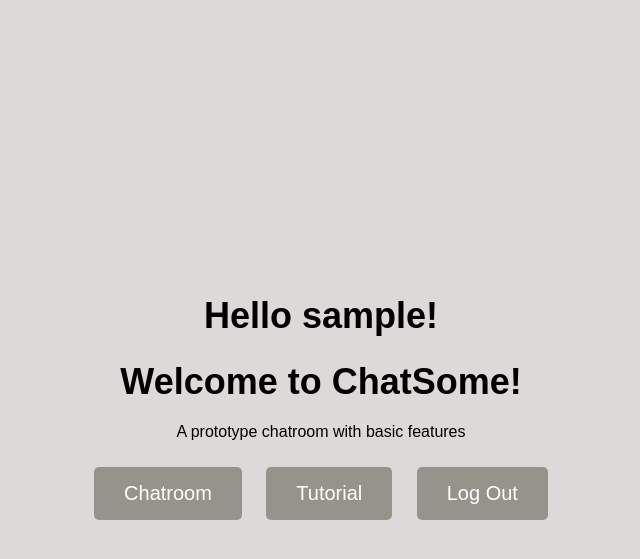
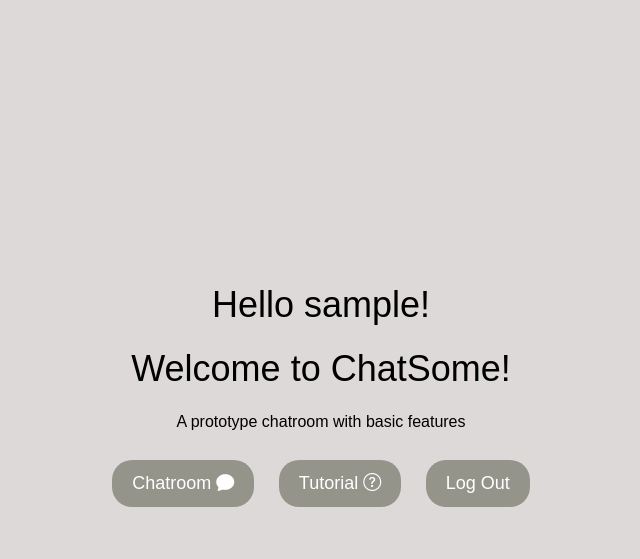
Before and after one commit to CelynChew/CITS3403, a Flask app: a page that uses app/templates/intro.html in a window 1280 px wide. Shown: the top 559 px of the page, without its empty margins (319-959 px from the left). Run offline with Flask 3, Linux system fonts and the light colour scheme.

Commit message:
add icons into intro and chatroom

```diff
--- a/app/static/css/intro.css
+++ b/app/static/css/intro.css
@@ -20,13 +20,13 @@ h1 {
 }
 
 .btn {
-    padding: 15px 30px;
-    font-size: 20px;
+    padding: 10px 20px;
+    font-size: 18px;
     margin: 10px;
     background-color: rgb(149, 148, 138);
     color: white;
     border: none;
-    border-radius: 5px;
+    border-radius: 20px;
     cursor: pointer;
     transition: background-color 0.3s;
 }
--- a/app/templates/chatroom.html
+++ b/app/templates/chatroom.html
@@ -3,6 +3,8 @@
     <title>Chatroom</title>
     <!-- Bootstrap -->
     <link rel="stylesheet" href="https://cdn.jsdelivr.net/npm/bootstrap@5.3.3/dist/css/bootstrap.min.css">
+    <!-- Bootstrap Icons -->
+    <link href="https://cdn.jsdelivr.net/npm/bootstrap-icons@1.8.0/font/bootstrap-icons.css" rel="stylesheet">
     <!-- chatroom.css -->
     <link rel="stylesheet" href="../static/css/chatroom.css">
 </head>
--- a/app/templates/intro.html
+++ b/app/templates/intro.html
@@ -1,6 +1,10 @@
 <!DOCTYPE html>
 <head>
     <title>ChatSome - Introduction</title>
+    <!-- Bootstrap -->
+    <link rel="stylesheet" href="https://cdn.jsdelivr.net/npm/bootstrap@5.3.3/dist/css/bootstrap.min.css">
+    <!-- Bootstrap Icons -->
+    <link href="https://cdn.jsdelivr.net/npm/bootstrap-icons@1.8.0/font/bootstrap-icons.css" rel="stylesheet">
     <link rel="stylesheet" href="../static/css/intro.css">
 </head>
 <body>
@@ -9,8 +13,14 @@
         <h1>Welcome to ChatSome!</h1>
         <p>A prototype chatroom with basic features</p>
         <!--Buttons that direct the users to different pages-->
-        <button class="btn" onclick="goToChatroom()">Chatroom</button>
-        <button class="btn" onclick="showTutorial()">Tutorial</button>
+        <button class="btn btn-primary" onclick="goToChatroom()">Chatroom
+            <!-- Chat icon -->
+            <i class="bi bi-chat-fill"></i>
+        </button>
+        <button class="btn" onclick="showTutorial()">Tutorial
+            <!-- Question circle icon -->
+            <i class="bi bi-question-circle"></i>
+        </button>
         <button class="btn" onclick="LoggingOut()">Log Out</button>
     </div>
 
```
Also changed, not shown: app/static/js/chatroom.js (+2 -10 lines).
